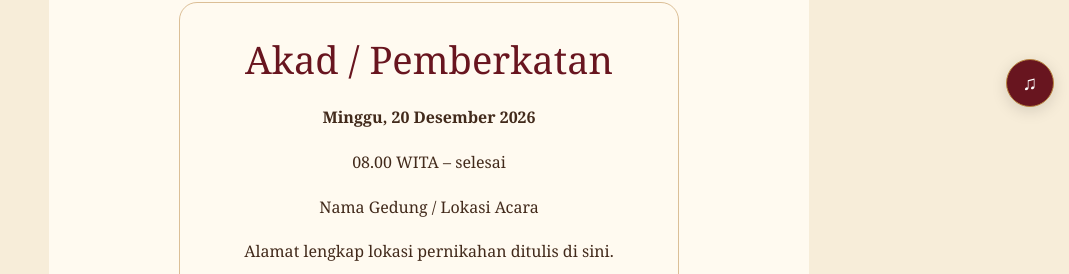
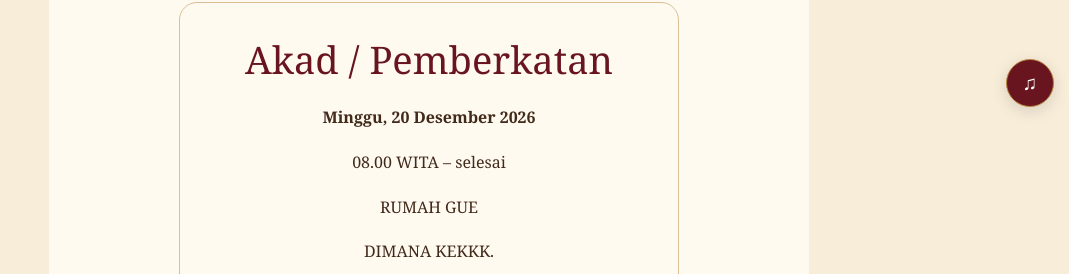
Before and after one commit to wedition-id/wedding-invitation, a plain HTML site: page index.html in a window 1280 px wide. Shown: the part 678-952 px from the top of the page, without its empty margins (211-1280 px from the left). Drawn offline with Linux system fonts and the light colour scheme.

Commit message:
Update index.html

```diff
--- a/index.html
+++ b/index.html
@@ -188,8 +188,8 @@
       weddingDate: "2026-12-20T08:00:00+08:00",
       ceremonyTime: "08.00 WITA – selesai",
       receptionTime: "11.00 WITA – selesai",
-      venueName: "Nama Gedung / Lokasi Acara",
-      venueAddress: "Alamat lengkap lokasi pernikahan ditulis di sini.",
+      venueName: "RUMAH GUE",
+      venueAddress: "DIMANA KEKKK.",
       mapsUrl: "https://maps.google.com/",
       rsvpUrl: "https://forms.google.com/"
     };
```
